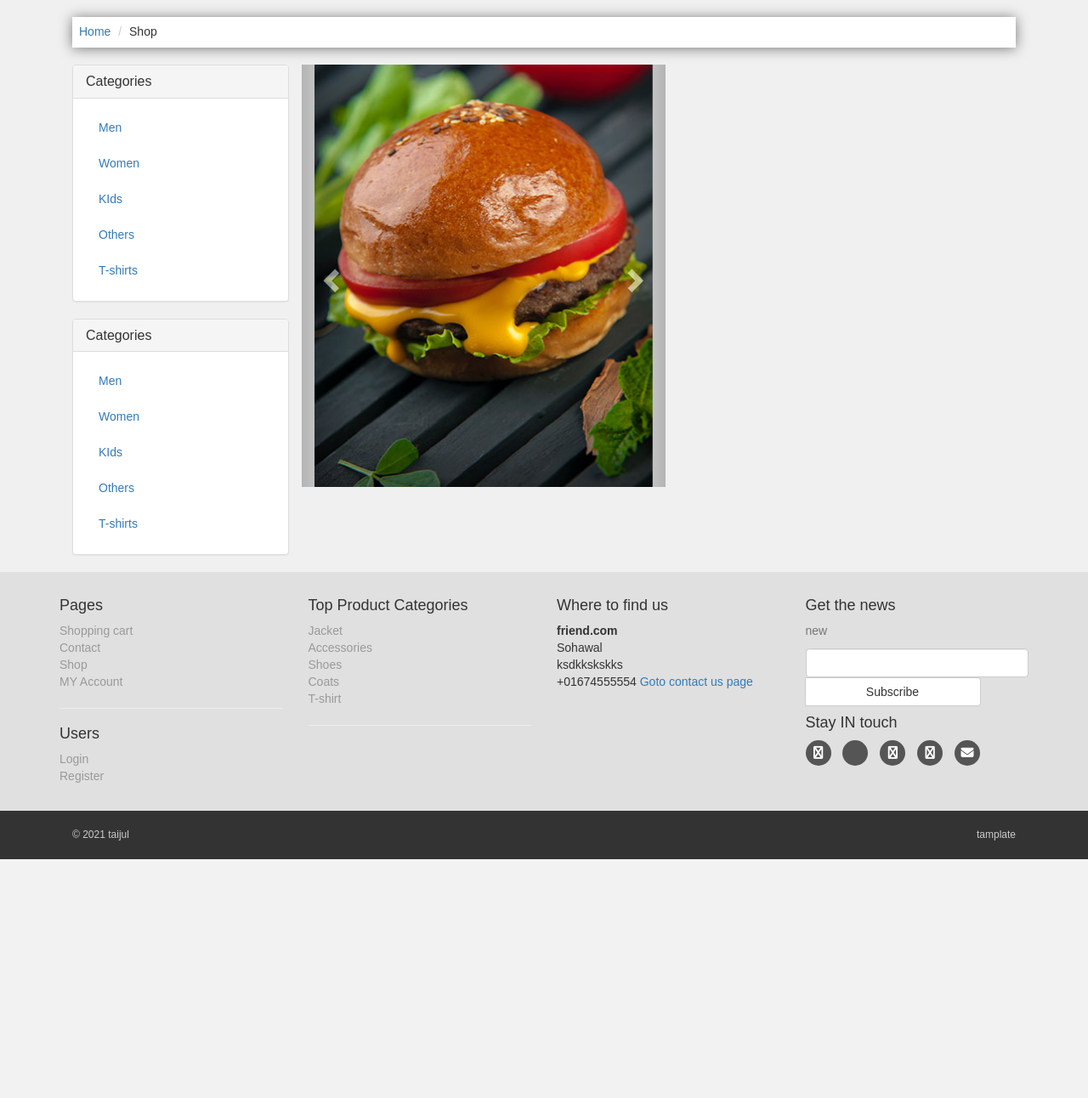
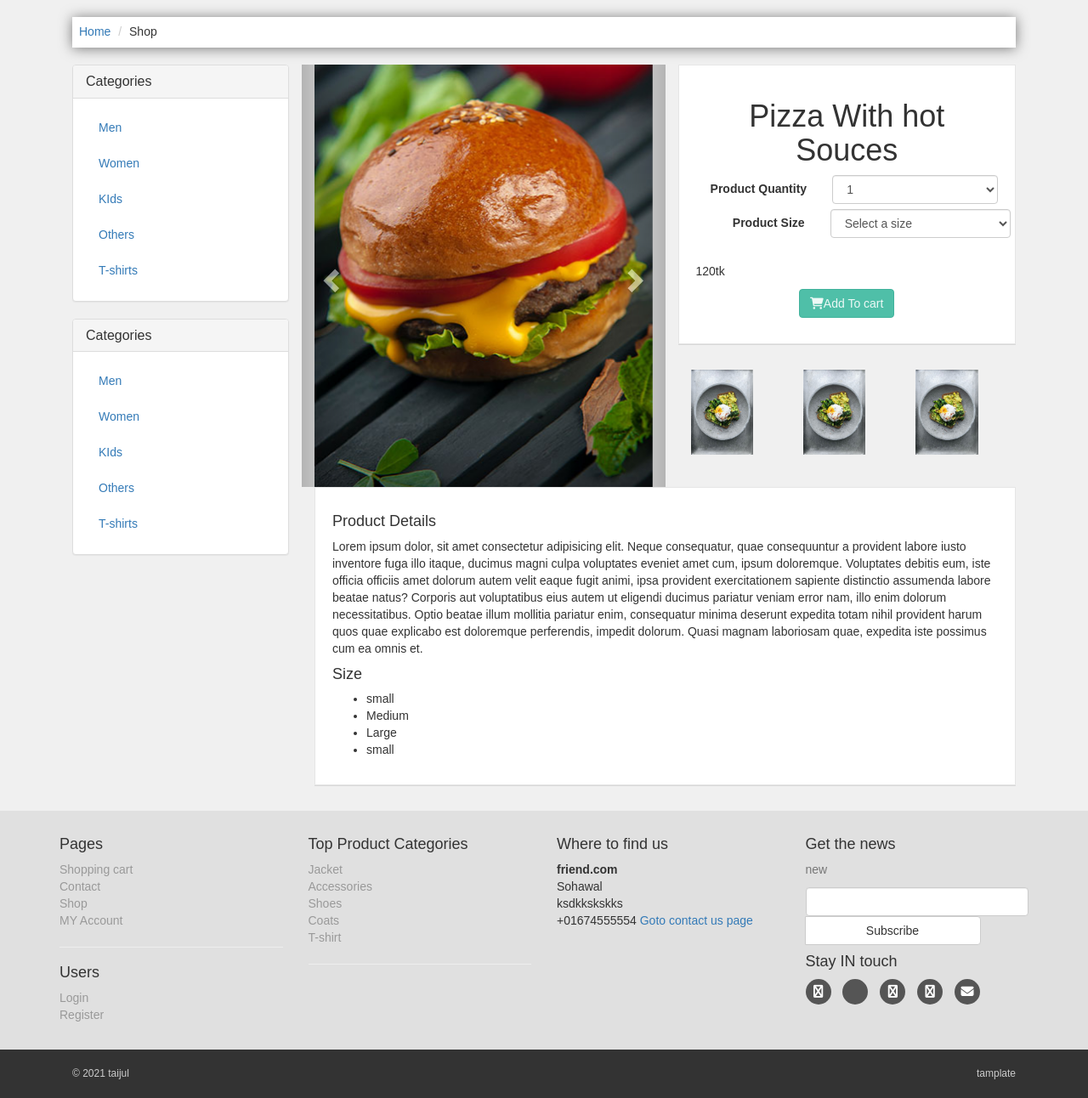
Before and after one commit to taijul-mohim/Multivendor, a PHP site: page /details.php in a window 1280 px wide. Shown: the part 122-1414 px from the top of the page at 85% size. Before the commit the page ends 1133 px from the top, so only its background shows below. Run offline with PHP 8.4, Linux system fonts and the light colour scheme; some libraries are stand-ins or nearby versions.

Commit message:
product details

```diff
--- a/details.php
+++ b/details.php
@@ -176,7 +176,92 @@
 
                         </div>
                     </div>
+                    <!-- end cal sm 6 -->
+                    <div class="col-sm-6">
+                        <div class="box">
+                            <h1 class="text-center">Pizza With hot Souces</h1>
+                            <form action="details.php" method="post" class="form-horizontal">
+                                <div class="form-group">
+                                    <label class="col-md-5 control-label">Product Quantity</label>
+                                    <div class="col-md-7">
+                                        <select name="product_qty" class="form-control">
+                                            <option value="">1</option>
+                                            <option value="">2</option>
+                                            <option value="">3</option>
+                                            <option value="">4</option>
+                                            <option value="">5</option>
+
+
+
+
+                                        </select>
                                     </div>
+                                    <br>
+                                    <br>
+
+                                    <!-- Product size -->
+                                    <div class="form-group">
+                                        <label class="col-md-5 control-label">Product Size</label>
+                                        <div class="col-md-7">
+                                            <select name="product_qty" class="form-control">
+                                                <option value="">Select a size</option>
+                                                <option value="">Small</option>
+                                                <option value="">Medium</option>
+                                                <option value="">Large</option>
+                                                <option value="">Extra large</option>
+
+                                            </select>
+                                        </div>
+                                    </div>
+                                </div>
+                                <!-- price -->
+                                <p class="price">120tk</p>
+                                <p class="text-center buttons">
+                                    <button class="btn btn-primary" type="submit">
+                                        <i class="fa fa-shopping-cart"></i>Add To cart
+                                    </button>
+                                </p>
+                            </form>
+                        </div>
+                        <div class="col-xs-4">
+                            <a href="#" class="thumb">
+                                <img src="admin_area/product_images/1.jpg" height="100" alt="">
+                            </a>
+                        </div>
+                        <div class="col-xs-4">
+                            <a href="#" class="thumb">
+                                <img src="admin_area/product_images/1.jpg" height="100" alt="">
+                            </a>
+                        </div>
+                        <div class="col-xs-4">
+                            <a href="#" class="thumb">
+                                <img src="admin_area/product_images/1.jpg" height="100" alt="">
+                            </a>
+                        </div>
+                    </div>
+
+
+                </div>
+                <!-- start -->
+                <div class="box" id="details">
+                    <h4>Product Details</h4>
+                    <p>Lorem ipsum dolor, sit amet consectetur adipisicing elit. Neque consequatur, quae consequuntur a
+                        provident labore iusto inventore fuga illo itaque, ducimus magni culpa voluptates eveniet amet
+                        cum, ipsum doloremque. Voluptates debitis eum, iste officia officiis amet dolorum autem velit
+                        eaque fugit animi, ipsa provident exercitationem sapiente distinctio assumenda labore beatae
+                        natus? Corporis aut voluptatibus eius autem ut eligendi ducimus pariatur veniam error nam, illo
+                        enim dolorum necessitatibus. Optio beatae illum mollitia pariatur enim, consequatur minima
+                        deserunt expedita totam nihil provident harum quos quae explicabo est doloremque perferendis,
+                        impedit dolorum. Quasi magnam laboriosam quae, expedita iste possimus cum ea omnis et.</p>
+                    <h4>Size</h4>
+                    <ul>
+                        <li> small</li>
+                        <li>Medium</li>
+                        <li> Large</li>
+                        <li> small</li>
+                    </ul>
+                </div>
+                <!-- start -->
             </div>
 
 
```
Also changed, not shown: 1 other file. Lines whose indentation alone changed are shown as unchanged.
